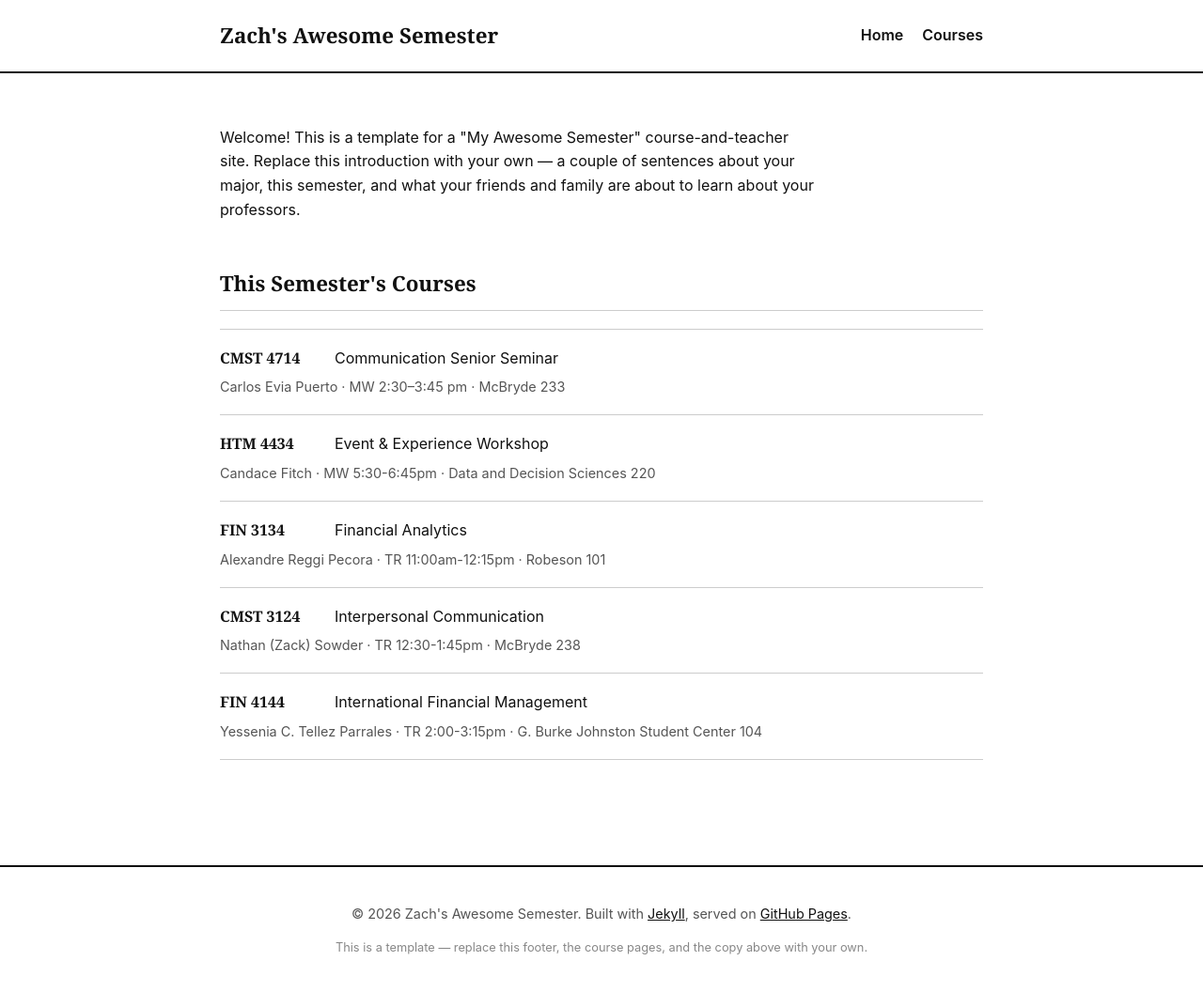
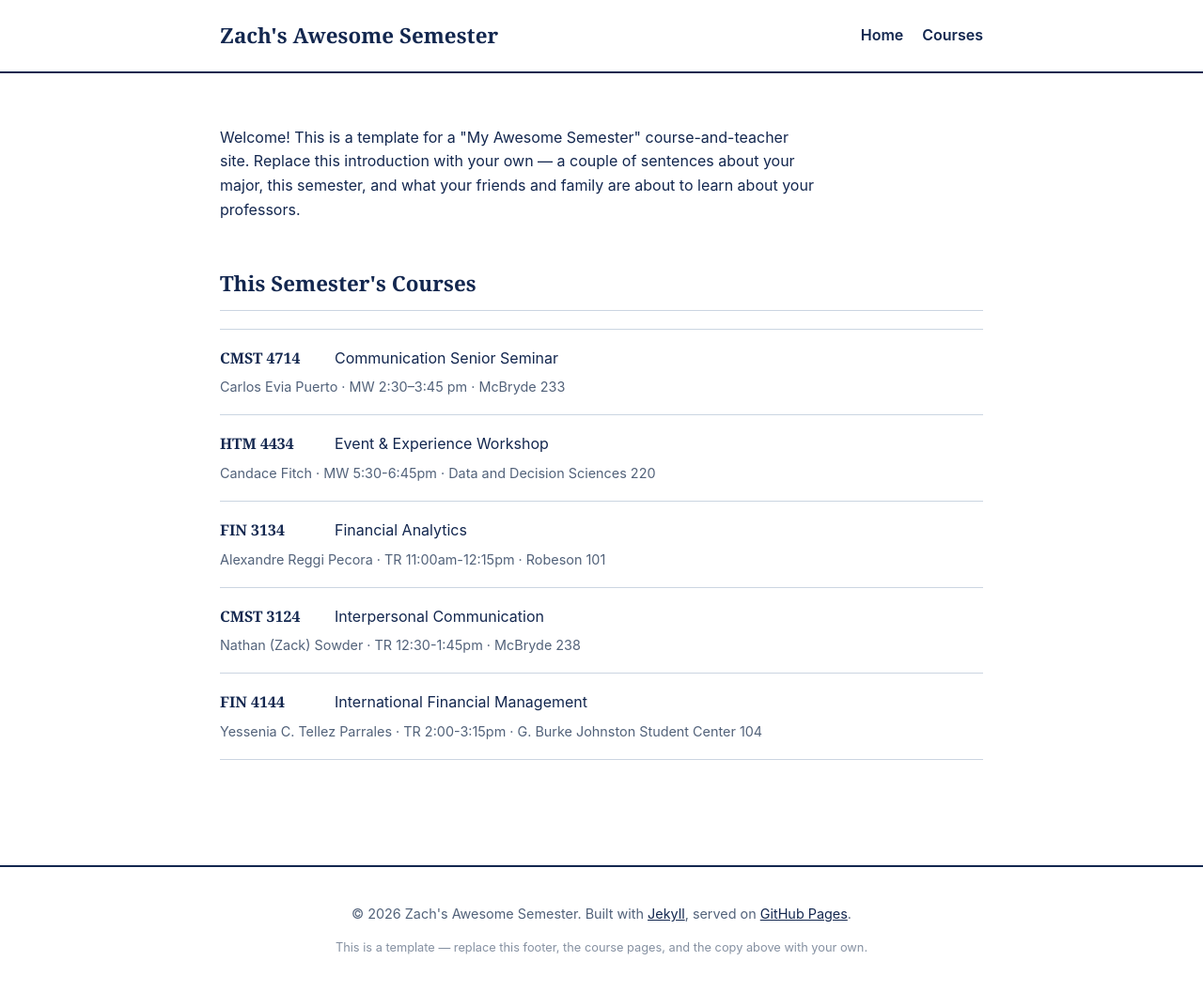
Before and after one commit to zachbranum/zachsawsomesemester, a Jekyll site: the page built from index.md, in a window 1280 px wide. Shown: the whole page at 94% size. Built offline with Jekyll 4.4.1, drawn with Linux system fonts in a browser that asks for light colours.

Commit message:
Update color variables and styles in main.scss

```diff
--- a/assets/css/main.scss
+++ b/assets/css/main.scss
@@ -9,18 +9,18 @@
 
 :root {
   --color-bg: #ffffff;
-  --color-surface: #ffffff;
-  --color-ink: #111111;
-  --color-ink-soft: #555555;
-  --color-line: #cccccc;
-  --color-accent: #000000;
+  --color-surface: #f8faff;
+  --color-ink: #13274f;
+  --color-ink-soft: #52627a;
+  --color-line: #cbd5e1;
+  --color-accent: #b5123f;
   --color-white: #ffffff;
 
   --font-body: -apple-system, BlinkMacSystemFont, "Segoe UI", Helvetica, Arial, sans-serif;
   --font-display: Georgia, "Times New Roman", serif;
 
-  --radius: 0px;
-  --shadow: none;
+  --radius: 4px;
+  --shadow: 0 1px 3px rgba(19, 39, 79, 0.08);
 }
 
 * { box-sizing: border-box; }
```
